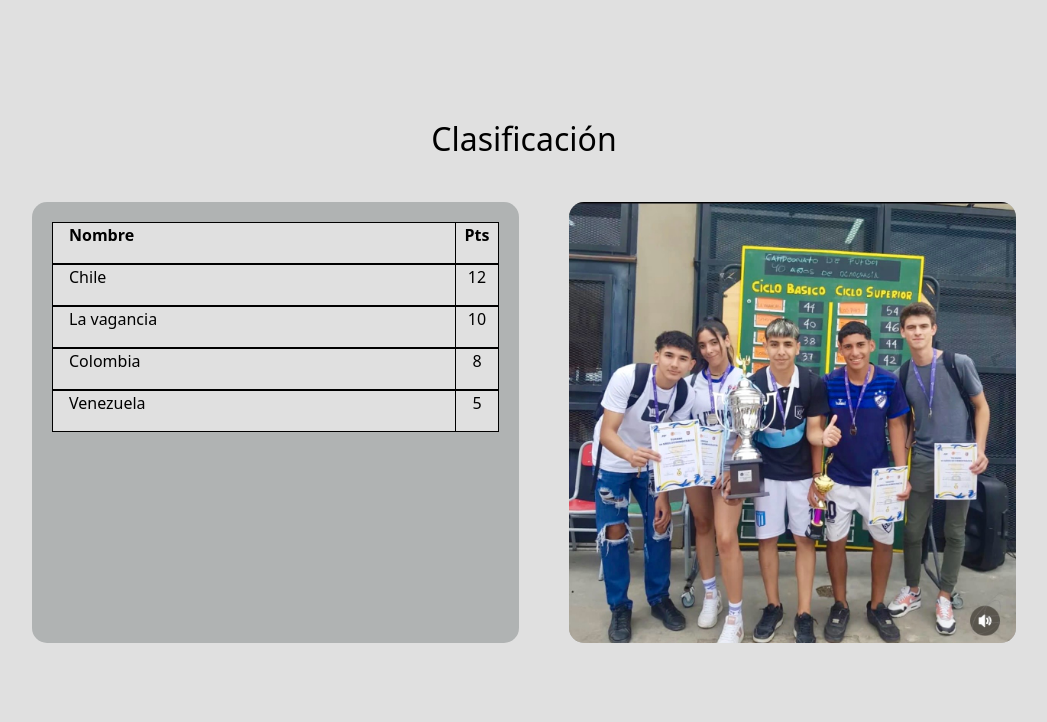
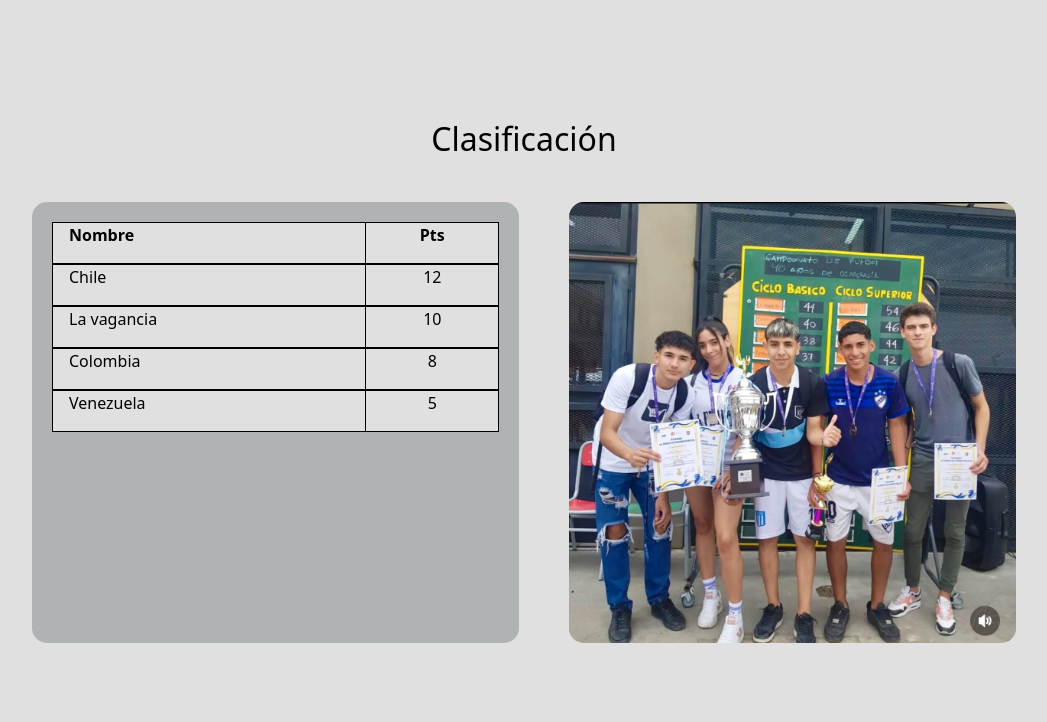
Before and after one commit to Dayvis360/pagina-torneos-v2, a plain HTML site: page Torneo-Futbol/torneo-futbol.html in a window 1280 px wide. Shown: the part 1116-1838 px from the top of the page, without its empty margins (116-1163 px from the left). Drawn offline with nearby package versions, Linux system fonts and the light colour scheme.

Commit message:
Update styles.css

```diff
--- a/Torneo-Futbol/styles.css
+++ b/Torneo-Futbol/styles.css
@@ -168,7 +168,7 @@
 /* Tabla de puntos */
 .tabla-item {
   display: grid;
-  grid-template-columns: 9fr 1fr;
+  grid-template-columns: 7fr 3fr;
   background: var(--color-cuaternario);
 }
 
```
